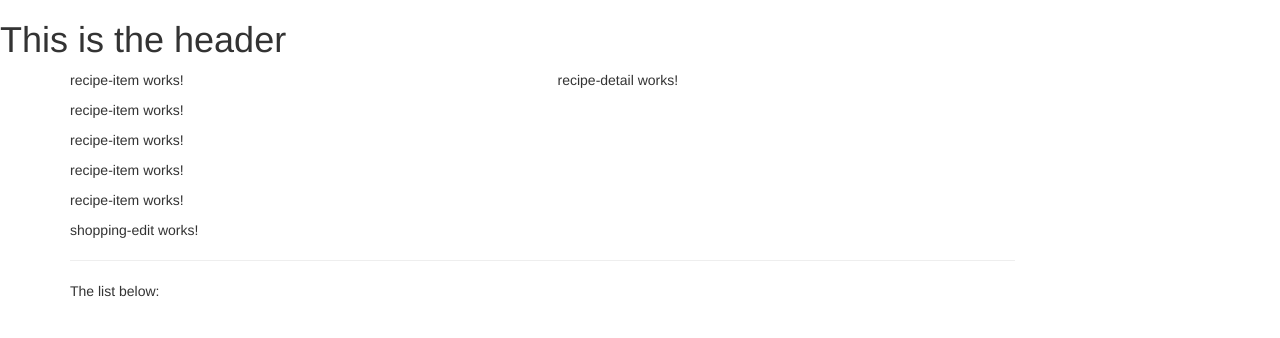
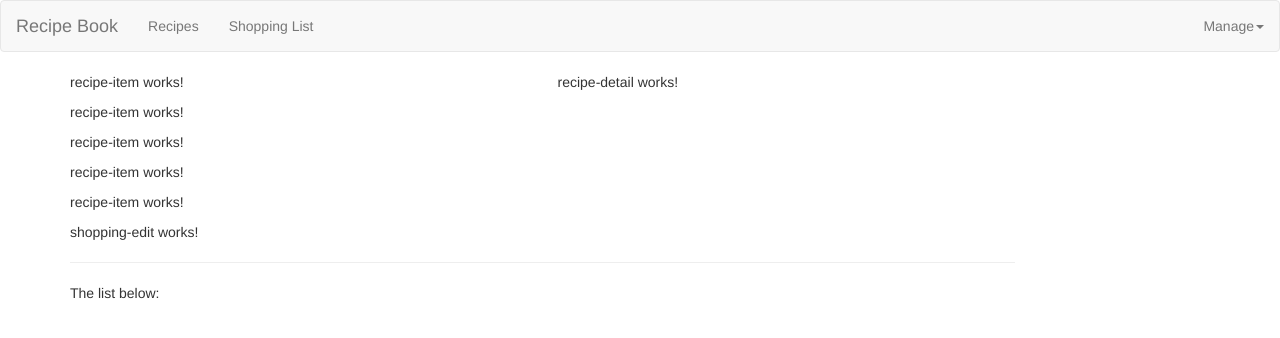
Before and after one commit to diogofcosta/angular-training, an Angular app: page / in a window 1280 px wide. Shown: the top 338 px of the page. Built offline with nearby package versions, Linux system fonts and the light colour scheme.

Commit message:
styling and organizing the header

```diff
--- a/src/app/header/header.component.html
+++ b/src/app/header/header.component.html
@@ -1 +1,24 @@
-<h1>This is the header</h1>
+<nav class="navbar navbar-default">
+  <div class="container-fluid">
+
+    <div class="navbar-header">
+      <a href="#" class="navbar-brand">Recipe Book</a>
+    </div>
+
+    <div class="navbar-default">
+      <ul class="nav navbar-nav">
+        <li><a href="#">Recipes</a></li>
+        <li><a href="#">Shopping List</a></li>
+      </ul>
+      <ul class="nav navbar-nav navbar-right">
+        <li class="dropdown">
+          <a href="#" class="dropdown-toggle">Manage<span class="caret"></span></a>
+          <ul class="dropdown-menu">
+            <li><a href="#">Save data</a></li>
+            <li><a href="#">Fetch data</a></li>
+          </ul>
+        </li>
+      </ul>
+    </div>
+  </div>
+</nav>
```
